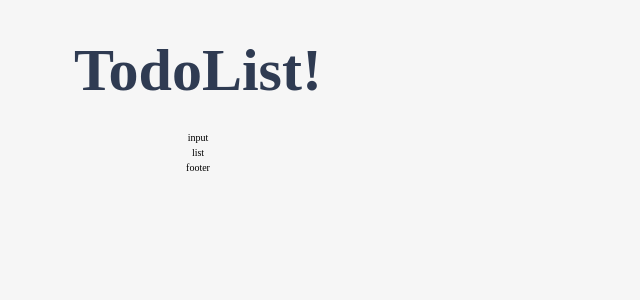
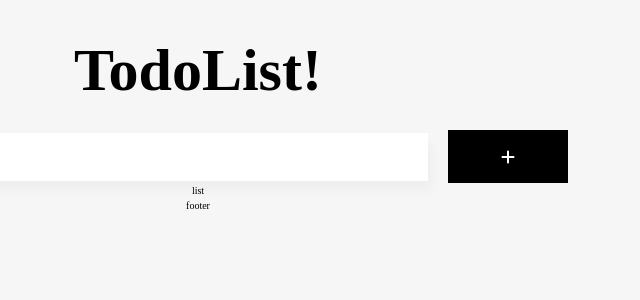
Before and after one commit to jy0813/VueStudy02, a Vue app in the folder vue-todo/: page / in a window 1280 px wide. Shown: the top 300 px of the page, without its empty margins (442-1082 px from the left). Built offline with nearby package versions, Linux system fonts and the light colour scheme.

Commit message:
feat: localStorage 저장하기

```diff
--- a/vue-todo/src/App.vue
+++ b/vue-todo/src/App.vue
@@ -1,9 +1,11 @@
 <template>
   <div id="app">
-    <TodoHeader />
-    <TodoInput />
-    <TodoList />
-    <TodoFooter />
+    <div class="todo_wrap">
+      <TodoHeader />
+      <TodoInput />
+      <TodoList />
+      <TodoFooter />
+    </div>
   </div>
 </template>
 
@@ -25,13 +27,9 @@ export default {
 </script>
 
 <style>
-input {
-  border-style: groove;
-  width: 200px;
-}
-
-button {
-  border-style: groove;
+.todo_wrap {
+  width: 800px;
+  margin: 0 auto;
 }
 
 .shadow {
--- a/vue-todo/src/components/TodoHeader.vue
+++ b/vue-todo/src/components/TodoHeader.vue
@@ -10,7 +10,7 @@ export default {};
 
 <style scoped>
 h1 {
-  color: #2f3b52;
+  color: #000;
   font-size: 6rem;
   font-weight: 900;
   margin: 2.5rem 0 1.5rem;
--- a/vue-todo/src/components/TodoInput.vue
+++ b/vue-todo/src/components/TodoInput.vue
@@ -1,10 +1,67 @@
 <template>
-  <div>input</div>
+  <div>
+    <div class="input_area shadow">
+      <div class="input_box">
+        <input type="text" v-model="newTodoItem" @keyup.enter="addTodo" />
+      </div>
+    </div>
+    <button @click="addTodo"><i class="fas fa-plus"></i></button>
+  </div>
 </template>
 
 <script>
-export default {};
+export default {
+  data() {
+    return {
+      newTodoItem: "",
+    };
+  },
+  methods: {
+    addTodo() {
+      this.newTodoItem;
+      // 저장하는 로직 api
+      localStorage.setItem(this.newTodoItem, this.newTodoItem);
+      this.clearInput();
+    },
+    clearInput() {
+      this.newTodoItem = "";
+    },
+  },
+};
 </script>
 
 <style scoped>
+.input_area {
+  display: inline-block;
+  vertical-align: middle;
+  width: 600px;
+}
+
+.input_box {
+  padding: 1.5rem 2rem;
+  background: #fff;
+  box-sizing: border-box;
+}
+
+input {
+  width: 100%;
+  height: 100%;
+  font-size: 1.6rem;
+  line-height: 1;
+  background: transparent;
+  outline: none;
+}
+
+button {
+  display: inline-block;
+  vertical-align: middle;
+  width: 12rem;
+  height: 5.3rem;
+  margin-left: 2rem;
+  line-height: 5.3rem;
+  border: 0.1rem solid #000;
+  background: #000;
+  font-size: 1.6rem;
+  color: #fff;
+}
 </style>
```
